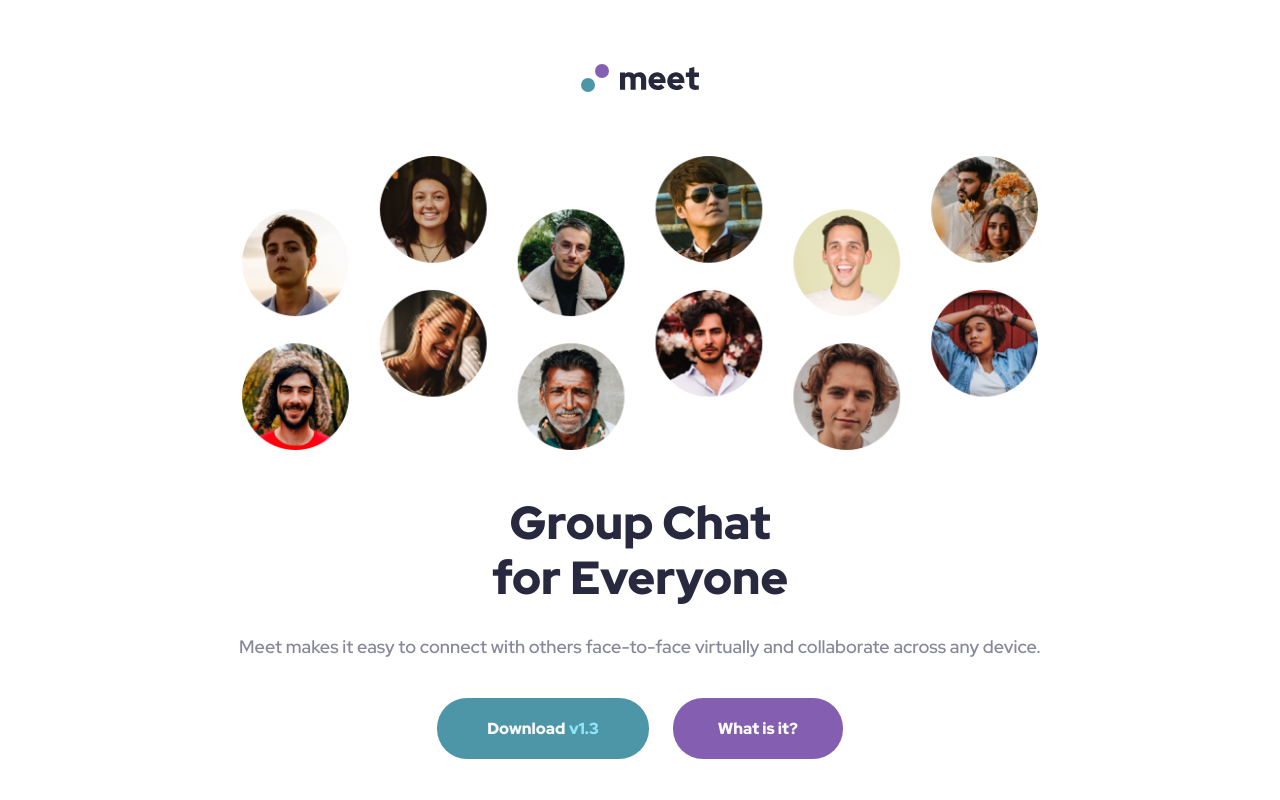
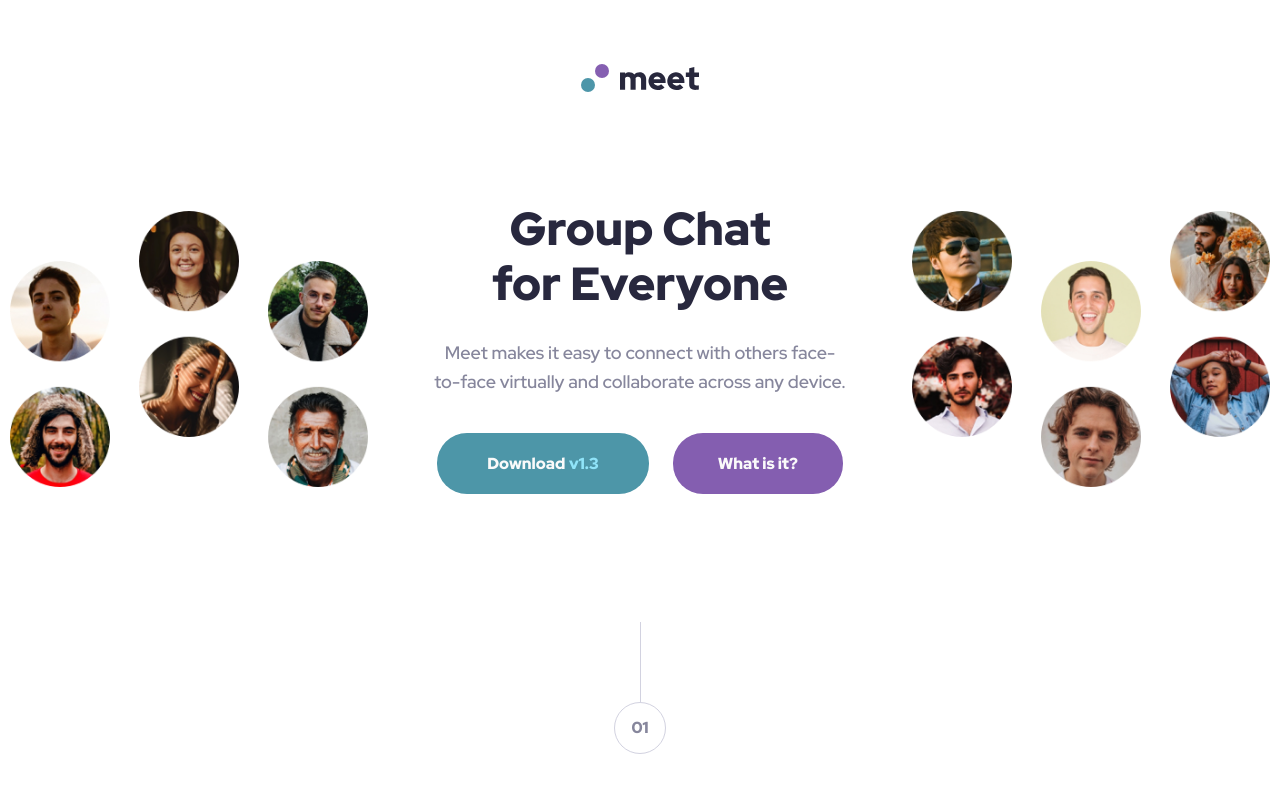
Before and after one commit to rainof/meet-landing-page-project, a React (Create React App) app: page / in a window 1280 px wide. Shown: the top 800 px of the page. Built offline with nearby package versions, Linux system fonts and the light colour scheme.

Commit message:
style: adjust header style for desktop responsiveness

```diff
--- a/src/App.js
+++ b/src/App.js
@@ -29,6 +29,19 @@ function App({data}) {
       <header>
         <div className="hero_container">
           <img className="hero_left" src={hero_left} alt="hero left" />
+          <div className="app_header_between">
+            <p className="app_quote">
+              <div>{quote_1}</div>
+              <div>{quote_2}</div>
+            </p>
+            <p className="app_desc">{description}</p>
+            <div className="button_container">
+              <button className="download_btn">
+                <span className="download_text">{download_button}</span> <span className="download_version">{download_version}</span>
+              </button>
+              <button className="what_btn">{what_button}</button>
+            </div>
+          </div>
           <img className="hero_right" src={hero_right} alt="hero right" />
           <img className="hero_merge" src={hero_merge} alt="hero" />
         </div>
--- a/src/App.scss
+++ b/src/App.scss
@@ -84,7 +84,15 @@ $small-quote-style: text-style($cyan-600, 16px, 900);
         justify-content: center;
         align-items: center;
 
-        .hero_left, .hero_right {
+        .hero_left {
+          display: none;
+        }
+
+        .app_header_between {
+          display: none;
+        }
+
+        .hero_right {
           display: none;
         }
 
@@ -679,28 +687,103 @@ $small-quote-style: text-style($cyan-600, 16px, 900);
   }
 }
 
-@media (min-width: 915px) {
+@media (min-width: 900px) {
   #root {
     .app {
       header {
-        .app_header {
-          .app_desc {
-            padding: 0 5rem;
+        .hero_container {
+          display: grid;
+          grid-template-columns: 1fr auto 1fr;
+          grid-template-rows: 1fr;
+
+          .hero_left {
+            display: block;
+            width: 28vw;
           }
-          .button_container {
-            padding: 0 10vw;
 
-            .what_btn {
-              margin-left: 1.5rem;
+          .app_header_between {
+            display: flex;
+            flex-direction: column;
+            justify-content: center;
+            align-items: center;
+            width: 30rem;
+            padding: 0 2rem 3rem 2rem;
+
+            .app_quote {
+              margin-bottom: 10px;
+              @include apply-style($app-quote-style);
+              font-size: 2.9rem;
+              line-height: 3.4rem;
+            }
+
+            .app_desc {
+              margin-bottom: 20px;
+              @include apply-style($app-desc-style);
+              line-height: 1.8rem;
+              padding: 0 2rem;
+            }
+
+            .button_container {
+              // padding: 0 20vw;
+
+              .download_btn {
+                padding: 20px 50px;
+                margin-top: 0.5rem;
+                border-radius: 30px;
+                background-color: $cyan-600;
+                border-style: none;
+                cursor: pointer;
+                transition: background-color 0.3s;
+
+                .download_text {
+                  @include apply-style($cyan-button-style);
+                }
+
+                .download_version {
+                  @include apply-style($cyan-version-style);
+                }
+
+                &:hover {
+                  background-color: $cyan-300;
+                }
+              }
+
+              .what_btn {
+                padding: 20px 45px;
+                margin-top: 1rem;
+                margin-left: 1.5rem;
+                border-radius: 30px;
+                background-color: $purple-600;
+                border-style: none;
+                cursor: pointer;
+                transition: background-color 0.3s;
+                @include apply-style($purple-button-style);
+
+                &:hover {
+                  background-color: $purple-300;
+                }
+              }
             }
           }
+
+          .hero_right {
+            display: block;
+            width: 28vw;
+          }
+
+          .hero_merge {
+            display: none;
+          }
+        }
+        .app_header {
+          display: none;
         }
       }
       main {
         .section_1 {
           .connected_line {
             height: 5rem;
-            margin-top: 7rem;
+            margin-top: 5rem;
           }
         }
 
```
